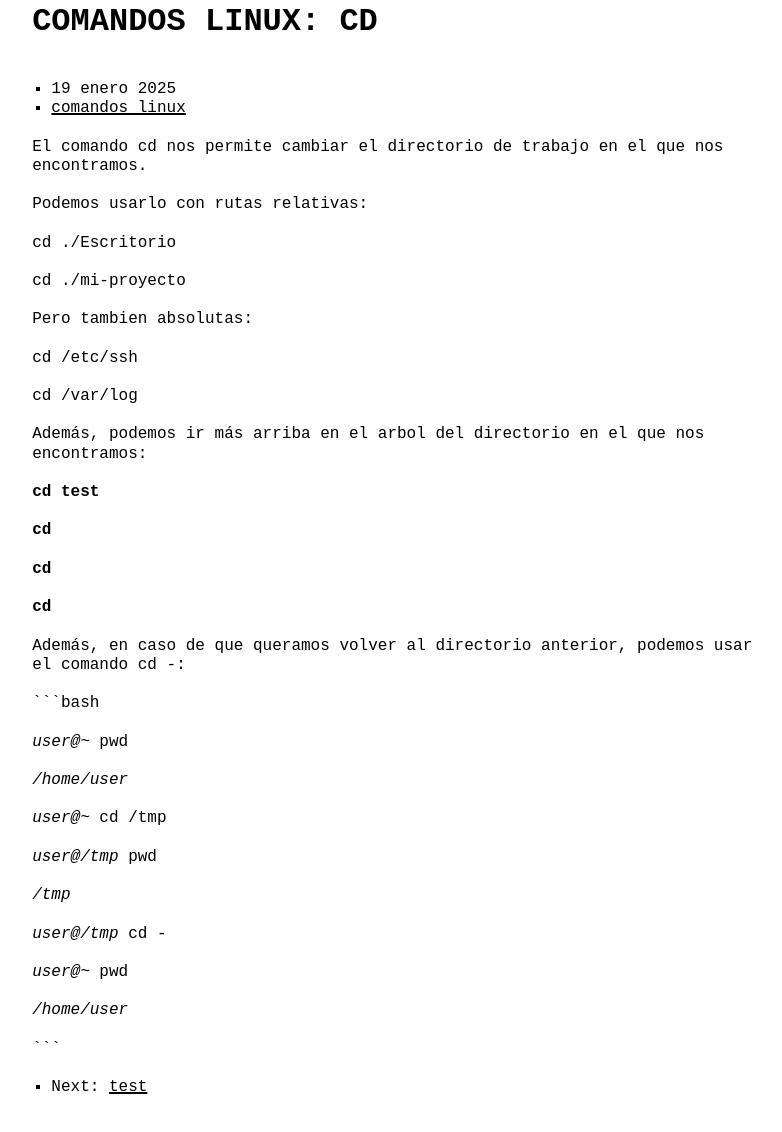
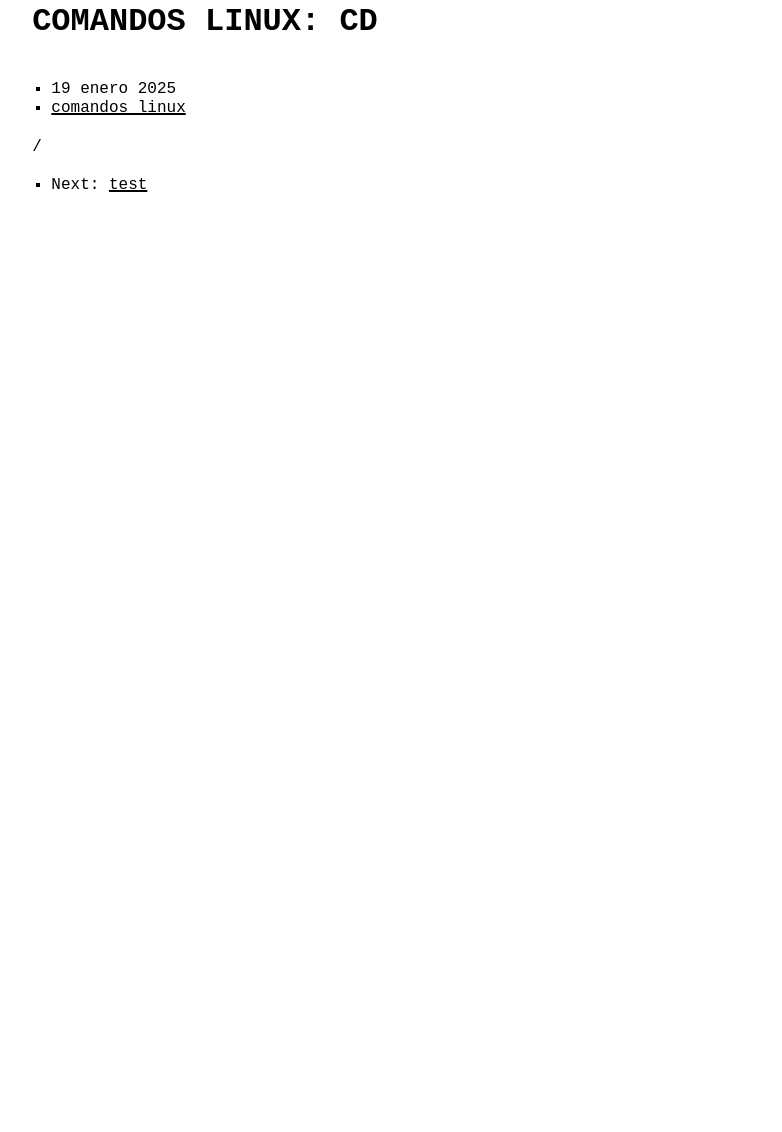
Before and after one commit to datadiego/pages-cms-blog, an Eleventy site: page content/blog/2025-01-19-comandos-linux-cd.md in a window 1280 px wide. Shown: the part 112-1244 px from the top of the page, without its empty margins (243-1025 px from the left). After the commit the page ends 800 px from the top, so only its background shows below. Built offline with nearby package versions, Linux system fonts and the light colour scheme; Eleventy itself is replaced by a stand-in of ours; files that its build step writes are made by us from their sources.

Commit message:
Update content/blog/2025-01-19-comandos-linux-cd.md (via Pages CMS)

````diff
--- a/content/blog/2025-01-19-comandos-linux-cd.md
+++ b/content/blog/2025-01-19-comandos-linux-cd.md
@@ -5,50 +5,4 @@ draft: false
 tags:
   - comandos linux
 ---
-El comando cd nos permite cambiar el directorio de trabajo en el que nos encontramos.
-
-Podemos usarlo con rutas relativas:
-
-cd ./Escritorio
-
-cd ./mi-proyecto
-
-Pero tambien absolutas:
-
-cd /etc/ssh
-
-cd /var/log
-
-Además, podemos ir más arriba en el arbol del directorio en el que nos encontramos:
-
-```
-cd test
-
-cd
-
-cd
-
-cd
-```
-
-Además, en caso de que queramos volver al directorio anterior, podemos usar el comando cd -:
-
-\`\`\`bash
-
-_user@~_ pwd
-
-_/home/user_
-
-_user@~_ cd /tmp
-
-_user@/tmp_ pwd
-
-_/tmp_
-
-_user@/tmp_ cd -
-
-_user@~_ pwd
-
-_/home/user_
-
-\`\`\`
+/
````
